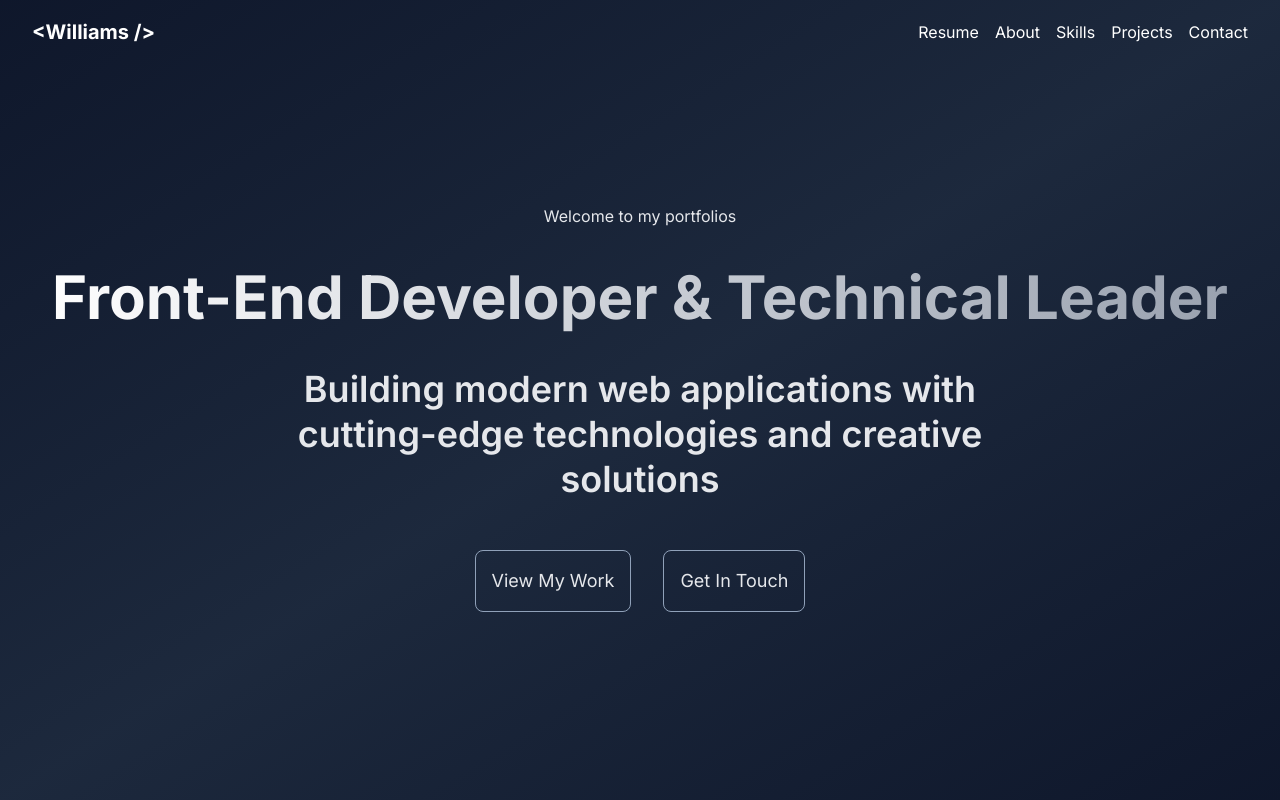
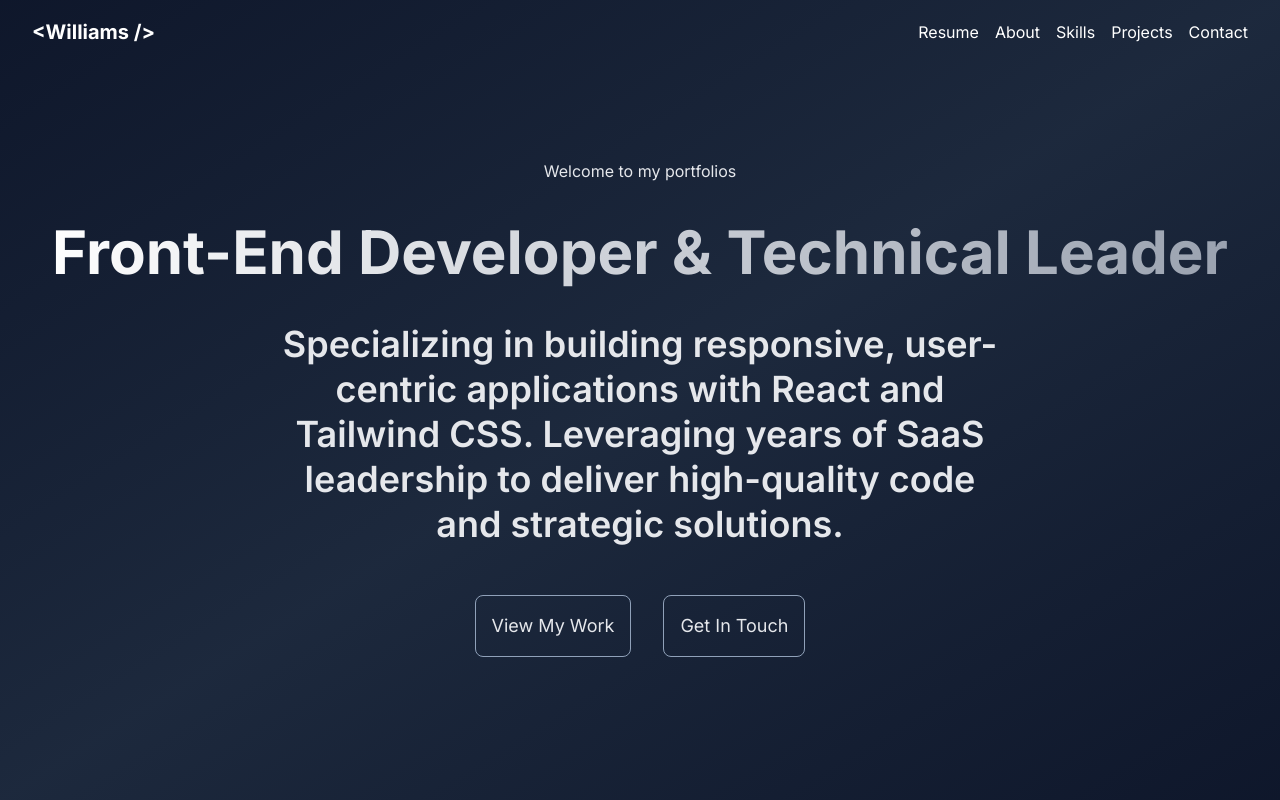
Before and after one commit to jwilliams21/devPortfolio_JoshWilliams, a React (Vite) app: page / in a window 1280 px wide. Shown: the top 800 px of the page. Built offline with nearby package versions, Linux system fonts and the light colour scheme.

Commit message:
Update Hero.jsx
Update subheader text to better outline strengths

```diff
--- a/src/components/Hero.jsx
+++ b/src/components/Hero.jsx
@@ -12,7 +12,7 @@ export default function Hero() {
             </h1>
             <div className="max-w-3xl px-4 pb-12">
                 <h2 className="text-2xl md:text-4xl font-semibold text-center wrap-break-word leading-tight">
-                    Building modern web applications with cutting-edge technologies and creative solutions
+                    Specializing in building responsive, user-centric applications with React and Tailwind CSS. Leveraging years of SaaS leadership to deliver high-quality code and strategic solutions.
                 </h2>
             </div>
             <div className="text-base md:text-lg flex flex-col md:flex-row gap-4 md:gap-8 px-4">
```
